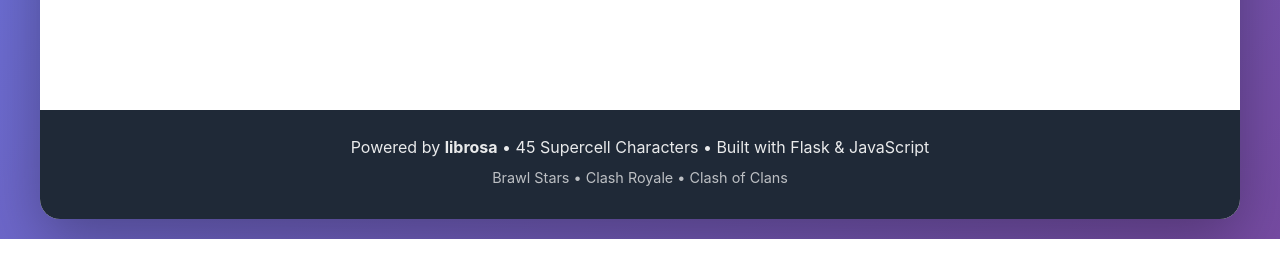
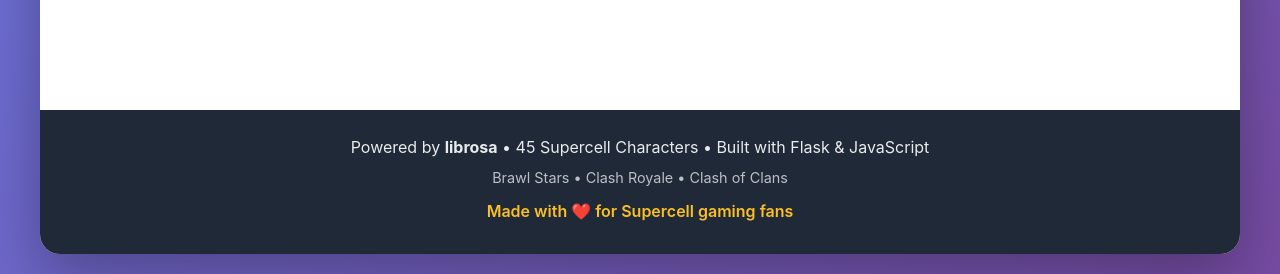
Before and after one commit to Caspar0-0/supercell_hackerthon_201510, a Flask app: page / in a window 1280 px wide. Shown: the part 810-1084 px from the top of the page. Before the commit the page ends 1049 px from the top, so only its background shows below. Run offline with Flask 3, Linux system fonts and the light colour scheme.

Commit message:
add credit

```diff
--- a/static/css/style.css
+++ b/static/css/style.css
@@ -478,6 +478,14 @@ footer p {
     opacity: 0.7;
 }
 
+.made-with-love {
+    font-size: 1rem;
+    margin-top: 10px;
+    color: #fbbf24;
+    font-weight: 600;
+    opacity: 1;
+}
+
 /* Responsive */
 @media (max-width: 768px) {
     header h1 {
--- a/templates/index.html
+++ b/templates/index.html
@@ -98,6 +98,7 @@
         <footer>
             <p>Powered by <strong>librosa</strong> • 45 Supercell Characters • Built with Flask & JavaScript</p>
             <p class="credits">Brawl Stars • Clash Royale • Clash of Clans</p>
+            <p class="made-with-love">Made with ❤️ for Supercell gaming fans</p>
         </footer>
     </div>
 
```
Also changed, not shown: static/character_images/Edgar.webp (added), static/character_images/Emz.webp (added), static/character_images/Mortis.webp (added), static/character_images/Shelly.webp (added), static/character_images/Witch.png (added).
